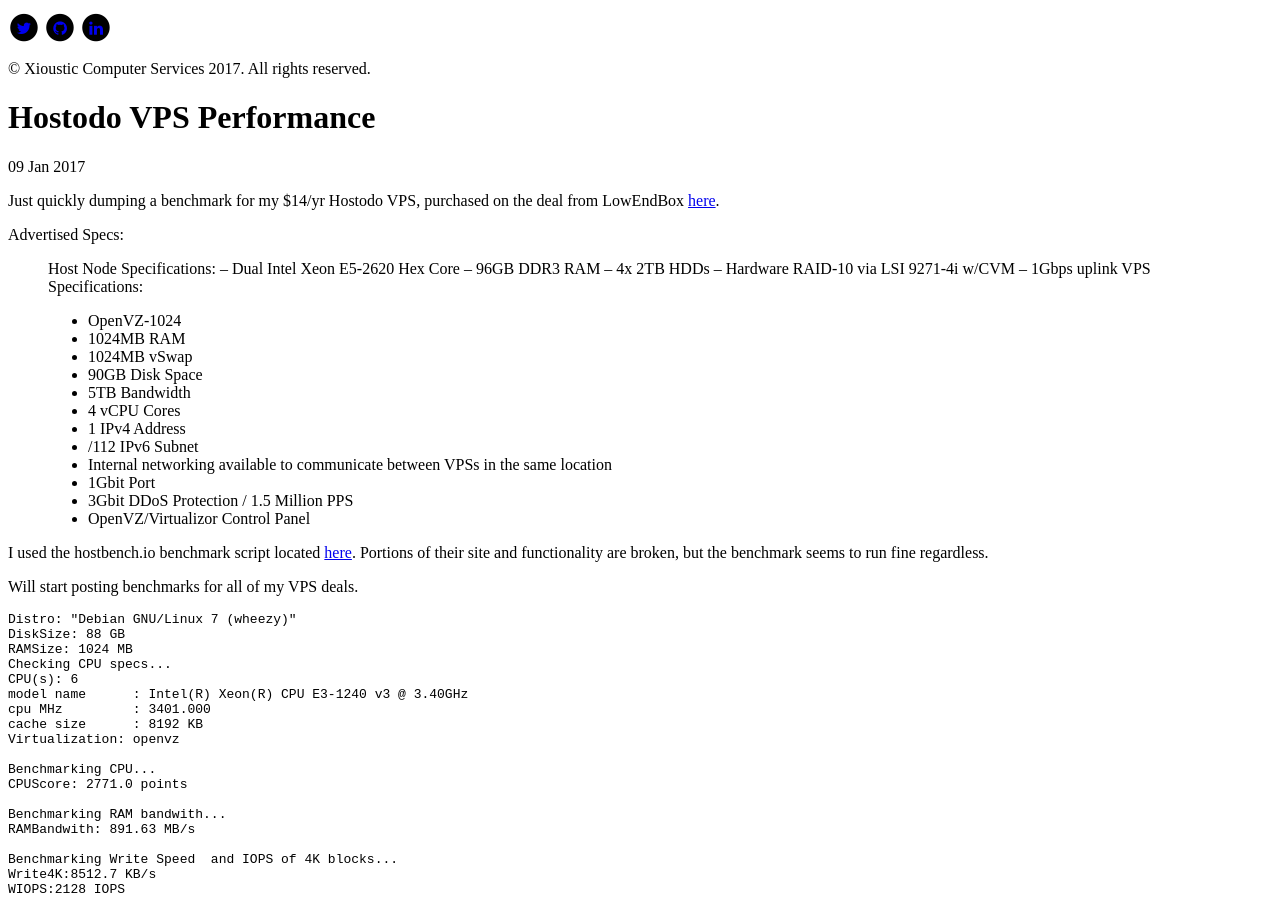
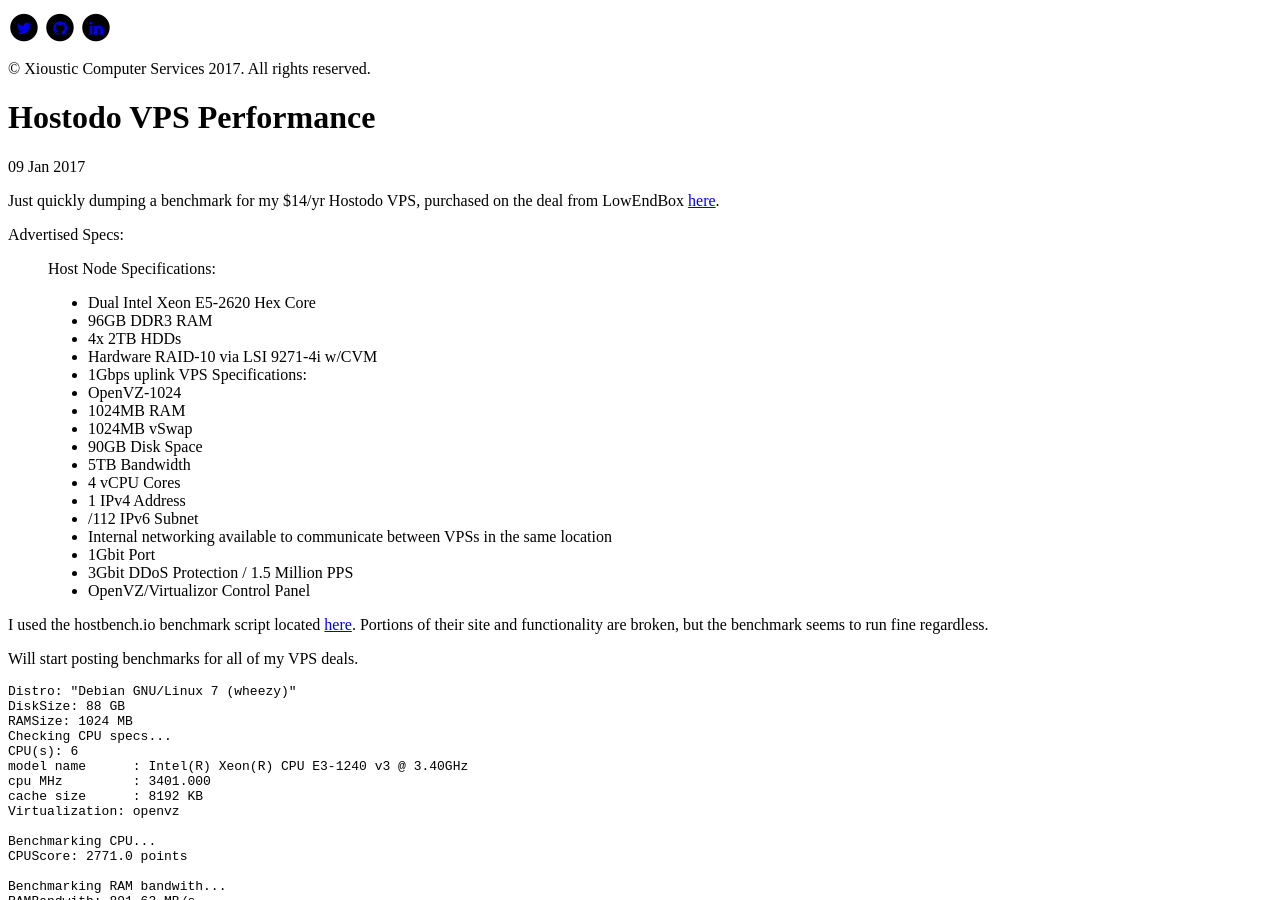
Before and after one commit to Xioustic/xioustic.github.io, a Jekyll site: the page built from _posts/2017-01-09-hostodo-vps-performance.md, in a window 1280 px wide and 900 px high, scrolled down 591 px. Built offline with Jekyll 4.4.1, drawn with Linux system fonts in a browser that asks for light colours; nearby versions of some CDN libraries; Markdown is read by kramdown in place of the engine named in the settings; comment, search, counter and statistics services are not loaded.

```diff
--- a/_posts/2017-01-09-hostodo-vps-performance.md
+++ b/_posts/2017-01-09-hostodo-vps-performance.md
@@ -12,11 +12,11 @@ Just quickly dumping a benchmark for my $14/yr Hostodo VPS, purchased on the dea
 
 Advertised Specs:
 > Host Node Specifications:
-> – Dual Intel Xeon E5-2620 Hex Core
-> – 96GB DDR3 RAM
-> – 4x 2TB HDDs
-> – Hardware RAID-10 via LSI 9271-4i w/CVM
-> – 1Gbps uplink
+> - Dual Intel Xeon E5-2620 Hex Core
+> - 96GB DDR3 RAM
+> - 4x 2TB HDDs
+> - Hardware RAID-10 via LSI 9271-4i w/CVM
+> - 1Gbps uplink
 > VPS Specifications:
 > - OpenVZ-1024
 > - 1024MB RAM
```
